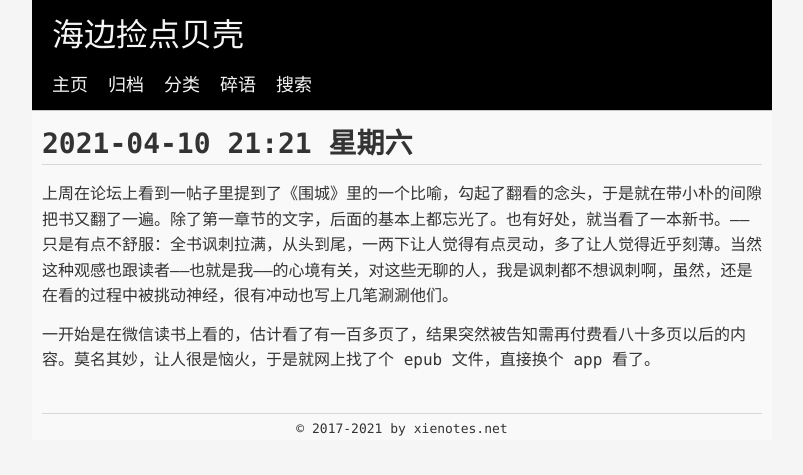
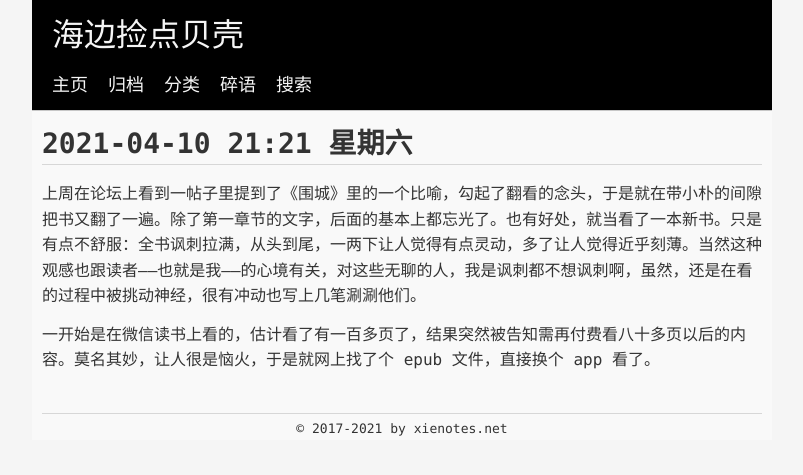
Before and after one commit to xienotes/xienotes.github.io, a Jekyll site: the page built from _posts/2021-04-10-48060.md, in a window 1280 px wide. Shown: the top 475 px of the page, without its empty margins (238-1041 px from the left). Built offline with Jekyll 4.4.1, drawn with Linux system fonts in a browser that asks for light colours.

Commit message:
update notes

```diff
--- a/_posts/2021-04-10-48060.md
+++ b/_posts/2021-04-10-48060.md
@@ -7,6 +7,6 @@ mf-post-status:
 slug: '48060'
 category: social
 ---
-上周在论坛上看到一帖子里提到了《围城》里的一个比喻，勾起了翻看的念头，于是就在带小朴的间隙把书又翻了一遍。除了第一章节的文字，后面的基本上都忘光了。也有好处，就当看了一本新书。——只是有点不舒服：全书讽刺拉满，从头到尾，一两下让人觉得有点灵动，多了让人觉得近乎刻薄。当然这种观感也跟读者——也就是我——的心境有关，对这些无聊的人，我是讽刺都不想讽刺啊，虽然，还是在看的过程中被挑动神经，很有冲动也写上几笔涮涮他们。
+上周在论坛上看到一帖子里提到了《围城》里的一个比喻，勾起了翻看的念头，于是就在带小朴的间隙把书又翻了一遍。除了第一章节的文字，后面的基本上都忘光了。也有好处，就当看了一本新书。只是有点不舒服：全书讽刺拉满，从头到尾，一两下让人觉得有点灵动，多了让人觉得近乎刻薄。当然这种观感也跟读者——也就是我——的心境有关，对这些无聊的人，我是讽刺都不想讽刺啊，虽然，还是在看的过程中被挑动神经，很有冲动也写上几笔涮涮他们。
 
 一开始是在微信读书上看的，估计看了有一百多页了，结果突然被告知需再付费看八十多页以后的内容。莫名其妙，让人很是恼火，于是就网上找了个 epub 文件，直接换个 app 看了。
```
Also changed, not shown: _posts/2021-04-10-48960.md (+1 -1 lines).
